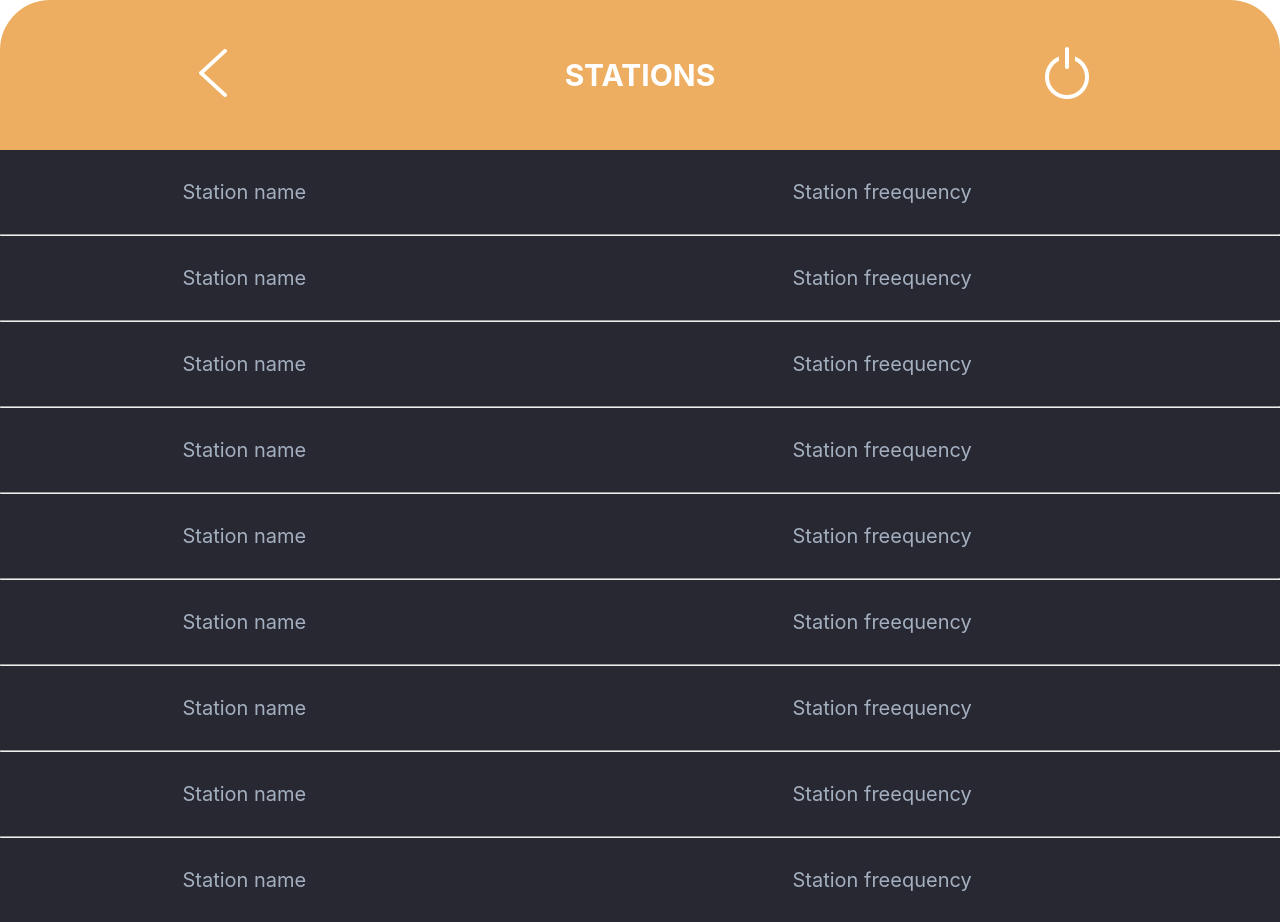
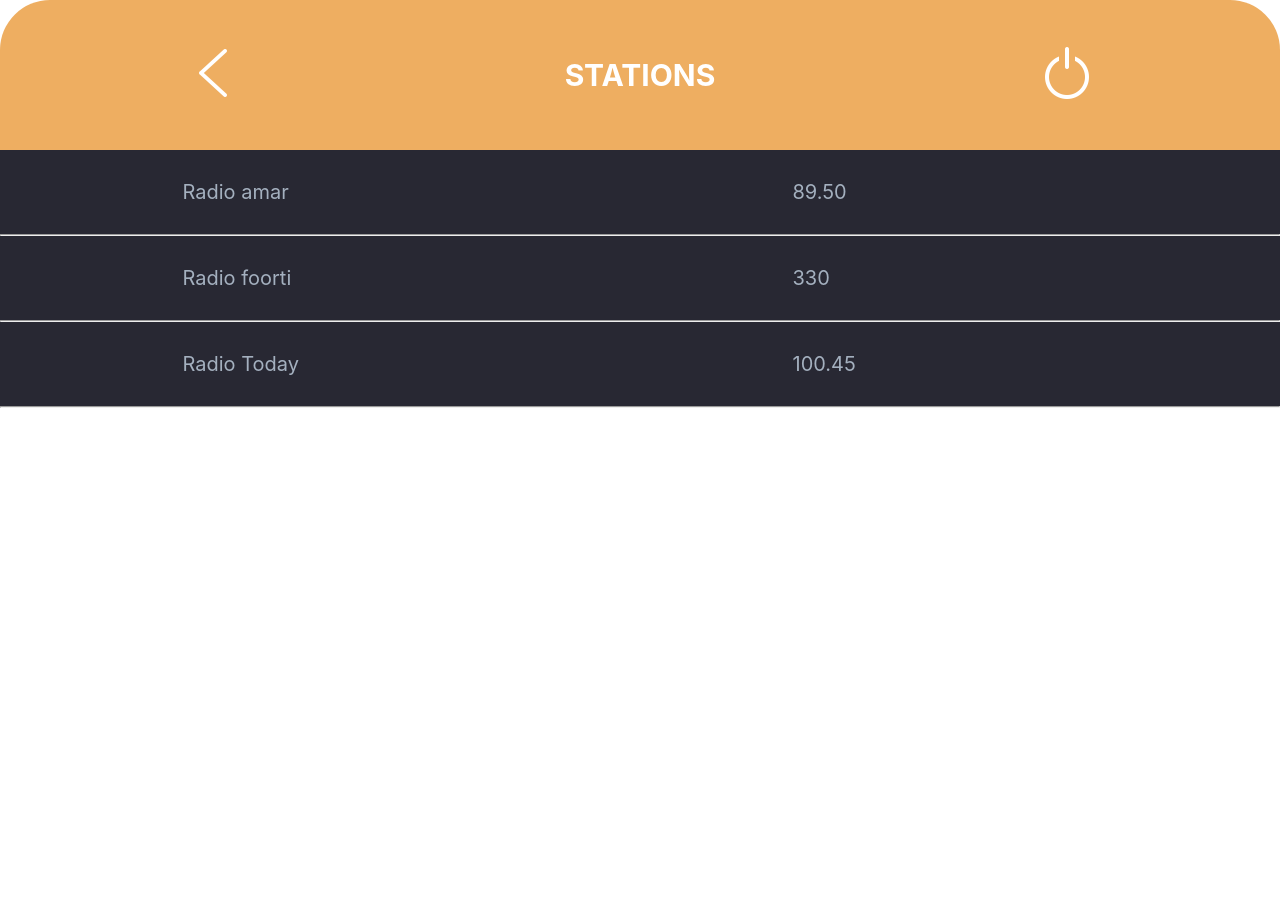
Before and after one commit to HabibulHH/ciradio, a React (Create React App) app: page / in a window 1280 px wide. After the commit the page ends 800 px from the top, so only its background shows below. Built offline with nearby package versions, Linux system fonts and the light colour scheme.

Commit message:
Added accordion for radio details

```diff
--- a/package.json
+++ b/package.json
@@ -10,8 +10,12 @@
     "@types/node": "^16.11.21",
     "@types/react": "^17.0.38",
     "@types/react-dom": "^17.0.11",
+    "@types/react-redux": "^7.1.22",
     "react": "^17.0.2",
+    "react-accessible-accordion": "^4.0.0",
+    "react-collapsible": "^2.8.4",
     "react-dom": "^17.0.2",
+    "react-redux": "^7.2.6",
     "react-scripts": "5.0.0",
     "typescript": "^4.5.5",
     "web-vitals": "^2.1.4"
--- a/src/App.css
+++ b/src/App.css
@@ -72,3 +72,7 @@ opacity: 1
 .radio-cover{
   border-radius: 50%;
 }
+
+.accordion__button:before{
+  opacity: 0;
+}
--- a/src/components/radioItem.tsx
+++ b/src/components/radioItem.tsx
@@ -1,23 +1,61 @@
-import { useState } from 'react';
-import '../App.css';
+import React from 'react';
+
+import {
+    Accordion,
+    AccordionItem,
+    AccordionItemHeading,
+    AccordionItemButton,
+    AccordionItemPanel,
+} from 'react-accessible-accordion';
+
+// Demo styles, see 'Styles' section below for some notes on use.
+
 import RadioItemDetails from './details';
 
-function RadioItem() {
-  const [clicked,setClick] = useState(false);
-
-  const handleClick = ()=>{
-    setClick(!clicked);
-  }
-  return (
-     <>
-     {clicked?<RadioItemDetails/>:""}
-     <div onClick={()=>{handleClick()}} className="station-item">
-      <div className='station-name'>Station name</div>
-      <div className='station-number'>Station freequency</div>
-    </div>
-
-    </>
-  );
+export default function Example() {
+    return (
+        <Accordion allowMultipleExpanded ={false}>
+            <AccordionItem>
+            <AccordionItemPanel>
+                <RadioItemDetails/>
+              </AccordionItemPanel>
+                <AccordionItemHeading>
+                    <AccordionItemButton>
+                    <div className="station-item">
+                  <div className='station-name'>Radio amar</div>
+                  <div className='station-number'>89.50</div>
+                </div>
+                    </AccordionItemButton>
+                </AccordionItemHeading>
+            </AccordionItem>
+            <hr />
+            <AccordionItem>
+            <AccordionItemPanel>
+                <RadioItemDetails/>
+              </AccordionItemPanel>
+                <AccordionItemHeading>
+                    <AccordionItemButton>
+                    <div className="station-item">
+                  <div className='station-name'>Radio foorti</div>
+                  <div className='station-number'>330</div>
+                </div>
+                    </AccordionItemButton>
+                </AccordionItemHeading>
+            </AccordionItem>
+            <hr />
+            <AccordionItem>
+            <AccordionItemPanel>
+                <RadioItemDetails/>
+              </AccordionItemPanel>
+                <AccordionItemHeading>
+                    <AccordionItemButton>
+                    <div className="station-item">
+                  <div className='station-name'>Radio Today</div>
+                  <div className='station-number'>100.45</div>
+                </div>
+                    </AccordionItemButton>
+                </AccordionItemHeading>
+            </AccordionItem>
+        </Accordion>
+    );
 }
-
-export default RadioItem;
--- a/src/components/radioList.tsx
+++ b/src/components/radioList.tsx
@@ -1,22 +1,29 @@
+import { useState } from 'react';
 import '../App.css';
 import RadioItem from './radioItem';
 
 function RadioList() {
+  const [v, setV] = useState(false);
+  const handleClick = ()=>{
+    console.log('hira hasan');
+
+  }
   return (
      <div className="station-container">
-       <RadioItem  />
-       <hr />
        <RadioItem/>
        <hr />
-       <RadioItem/>
+       {/* <RadioItem /> */}
+       {/* <RadioItem data ={2} />
        <hr />
-       <RadioItem/>
+       <RadioItem data ={3}/>
+       <hr />
+       <RadioItem data ={4} />
         <hr />
-       <RadioItem/>  <hr />
-       <RadioItem/>  <hr />
-       <RadioItem/>  <hr />
-       <RadioItem/>  <hr />
-       <RadioItem/>
+       <RadioItem data ={5} />  <hr />
+       <RadioItem data ={6} />  <hr />
+       <RadioItem data ={7}/>  <hr />
+       <RadioItem data ={8} />  <hr />
+       <RadioItem data ={9}/> */}
      </div>
   );
 }
```
Also changed, not shown: 1 other file (tests, documents, lock files or other folders).
